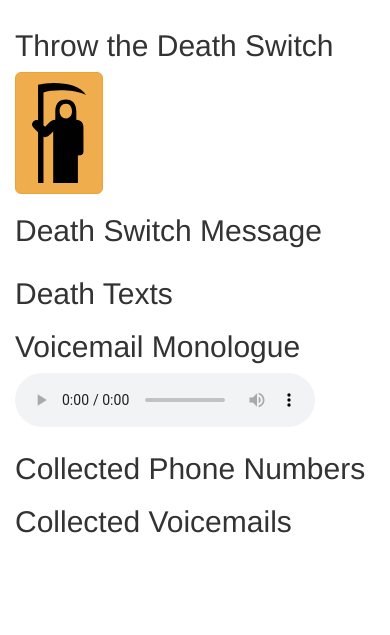
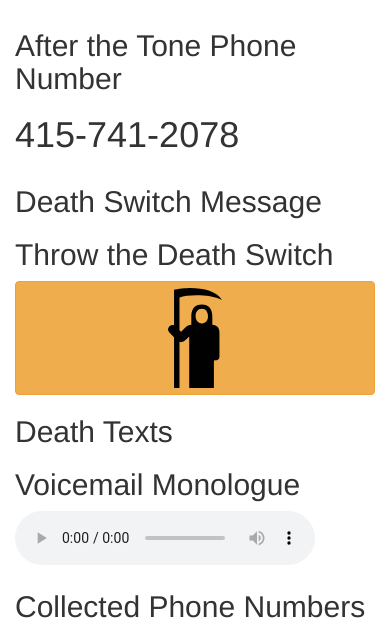
Before and after one commit to ondrae/after-the-tone, a Flask app: template app/templates/index.html in a window 390 px wide. Shown: the part 51-686 px from the top of the page. Run offline with Flask 2, Linux system fonts and the light colour scheme; the template is opened without the code that fills it, so the values that code supplies are empty; some libraries are stand-ins or nearby versions.

Commit message:
Can modify text now. Working on grabbing phone numbers.

```diff
--- a/app/__init__.py
+++ b/app/__init__.py
@@ -6,6 +6,8 @@ from flask import Flask
 app = Flask(__name__)
 # heroku = Heroku(app)  # Sets CONFIG automagically
 app.debug = True
+
+app.config.from_envvar('APP_SETTINGS')
 
 # Set environment variables
 def set_env(key):
--- a/app/templates/index.html
+++ b/app/templates/index.html
@@ -3,6 +3,7 @@
 	<link rel="stylesheet" href="//netdna.bootstrapcdn.com/bootstrap/3.0.0/css/bootstrap.min.css">
 	<link rel="stylesheet" href="static/main.css">
 	<script src="http://ajax.googleapis.com/ajax/libs/jquery/1.10.2/jquery.min.js"></script>
+	<script src="http://www.appelsiini.net/download/jquery.jeditable.js"></script>
 <body class="container">
 	  <header>
 	  	    <!-- Fixed navbar -->
@@ -27,15 +28,22 @@
 		    </div>
 	  </header>
 
+	  <section>
+	  	<h2>After the Tone Phone Number</h2>
+	  	<h1>415-741-2078</h1>
+	  </section>
+
 	  <section id="death-switch" class="row">
-	  	<div class="col-lg-10 col-offset-1">
-	  	<h2>Throw the Death Switch</h2>
-        	<button type="button" class="btn btn-lg btn-warning"><img src="static/death.svg"></button>
-	    <h2>Death Switch Message</h2>
-	    <div id="death-swtich-message">
-	    	{{ death_switch_message }}
+	  	<div class="col-lg-7 col-md-7 col-7 col-offset-1">
+	  		<h2>Death Switch Message</h2>
+		    <p id="death-switch-message" class="edit_area">
+		    	{{ death_switch_message }}
+		    </p>
 	    </div>
-	</div>
+	    <div class="col-lg-4 col-md-4 col-4">
+	    	<h2>Throw the Death Switch</h2>
+	        <button type="button" class="btn btn-block btn-warning"><img src="static/death.svg"></button>
+		</div>
 	  </section>
 
 	  <section id="death-texts">
@@ -49,7 +57,7 @@
 
 	  <section id="monologue">
 	  	<h2>Voicemail Monologue</h2>
-	  	<audio src="/static/i-have-died.mp3" controls>
+	  	<audio src="http://after-the-tone.s3-us-west-1.amazonaws.com/i-have-died.mp3"controls>
 			<p>Your browser does not support the audio element.</p>
 		</audio>
 	  </section>
@@ -71,4 +79,13 @@
 </body>
 <!-- Latest compiled and minified JavaScript -->
 <script src="//netdna.bootstrapcdn.com/bootstrap/3.0.0/js/bootstrap.min.js"></script>
+<script>
+$(document).ready(function() {
+     $('.edit_area').editable('/save_text', {
+         cancel    : 'Cancel',
+         submit    : 'OK',
+         tooltip   : 'Click to edit...'
+     });
+ });
+</script>
 </html>
--- a/app/views.py
+++ b/app/views.py
@@ -1,8 +1,8 @@
-from flask import Flask, render_template, url_for
+from flask import Flask, render_template, url_for, request
 from flask import Response
 from flask.ext.heroku import Heroku
 from app import app
-import requests, os
+import requests, os, json, datetime
 
 
 #----------------------------------------
@@ -11,14 +11,15 @@ import requests, os
 
 @app.route('/')
 def index():
-
     headers = {
-        "X-Parse-Application-Id" : app.config['X_Parse_Application_Id'],
-        "X-Parse-REST-API-Key" : app.config['X_Parse_REST_API_Key']
+        "X-Parse-Application-Id" : app.config['X_PARSE_APPLICATION_ID'],
+        "X-Parse-REST-API-Key" : app.config['X_PARSE_REST_API_KEY']
     }
     r = requests.get("https://api.parse.com/1/classes/DeathSwitchMessage", headers=headers)
     r = r.json()
-    death_switch_message = r['results'][0]['text']
+    death_switch_messages = r['results']
+    death_switch_message = death_switch_messages.pop()
+    death_switch_message = death_switch_message["text"]
 
     r = requests.get("https://api.parse.com/1/classes/DeathTexts", headers=headers)
     r = r.json()
@@ -28,8 +29,39 @@ def index():
         death_texts.append(i['text'])
     return render_template('index.html', death_switch_message=death_switch_message, death_texts=death_texts)
 
+@app.route('/save_text', methods=['POST'])
+def save_text():
+    headers = {
+        "X-Parse-Application-Id" : app.config['X_PARSE_APPLICATION_ID'],
+        "X-Parse-REST-API-Key" : app.config['X_PARSE_REST_API_KEY']
+    }
+    id = request.form['id']
+    post_data = json.dumps({"text" : request.form['value']})
+
+    if id == 'death-switch-message':
+        requests.post("https://api.parse.com/1/classes/DeathSwitchMessage/", data=post_data, headers=headers)
+    return json.loads(post_data)["text"]
+
 @app.route('/voicemail', methods=['GET', 'POST'])
 def voicemail():
-  sound = "http://glacial-thicket-7208.herokuapp.com/static/i-have-died.mp3"
-  xml = '<?xml version="1.0" encoding="UTF-8"?><Response><Play>%s</Play></Response>' % (sound)
-  return Response(xml, mimetype ='text/xml')
+    if request.method == 'GET':
+        sound = "http://after-the-tone.s3-us-west-1.amazonaws.com/i-have-died.mp3"
+        xml = '<?xml version="1.0" encoding="UTF-8"?><Response><Play>%s</Play></Response>' % (sound)
+        return Response(xml, mimetype ='text/xml')
+
+    if request.method == "POST":
+        pass
+@app.route('/get_calls')
+def get_calls():
+    numbers = []
+    auth = (app.config['TWILIO_ACCOUNT_SID'], app.config['TWILIO_AUTH_TOKEN'])
+    params = {
+        "Status" : "completed",
+        "StartTime" : str(datetime.date.today())
+    }
+    r = requests.get("http://api.twilio.com/2010-04-01/Accounts/"+app.config['TWILIO_ACCOUNT_SID']+"/Calls.json", params=params, auth=auth)
+    r = r.json()
+    for call in r["calls"]:
+        number = call["from_formatted"]
+        numbers.append(number)
+    return str(numbers)
```
